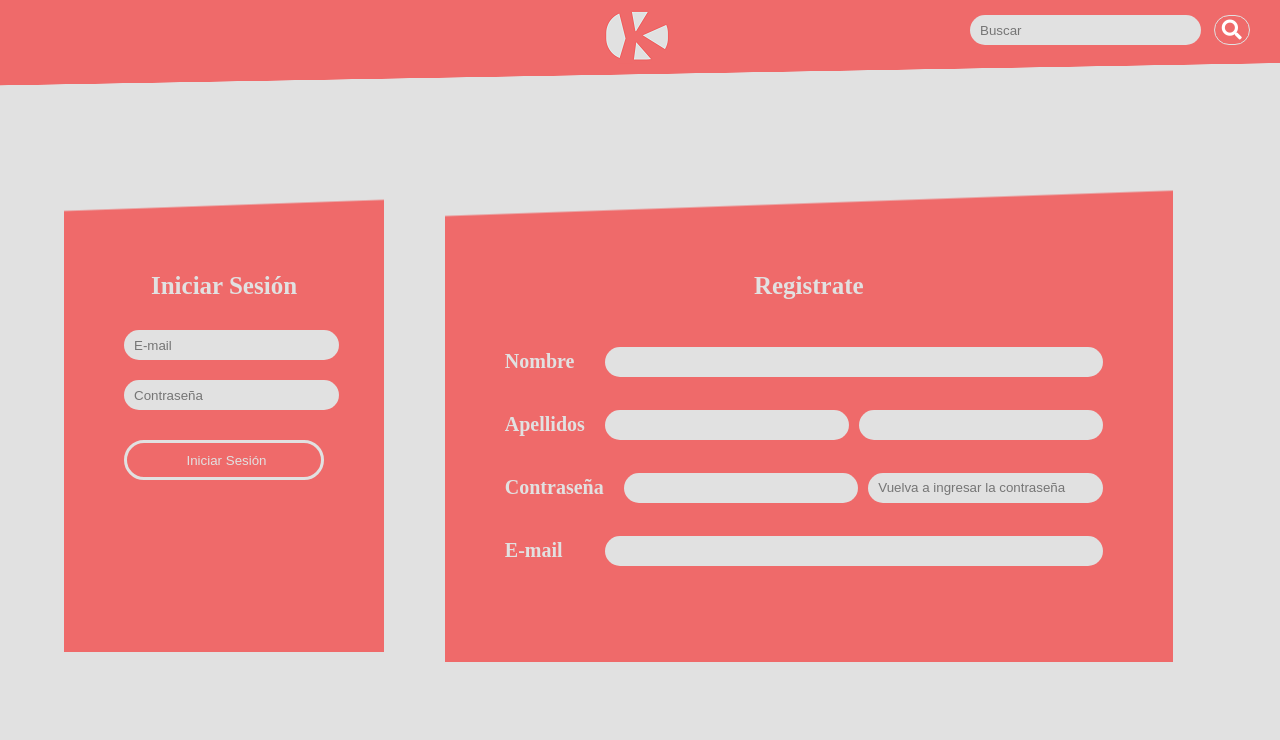
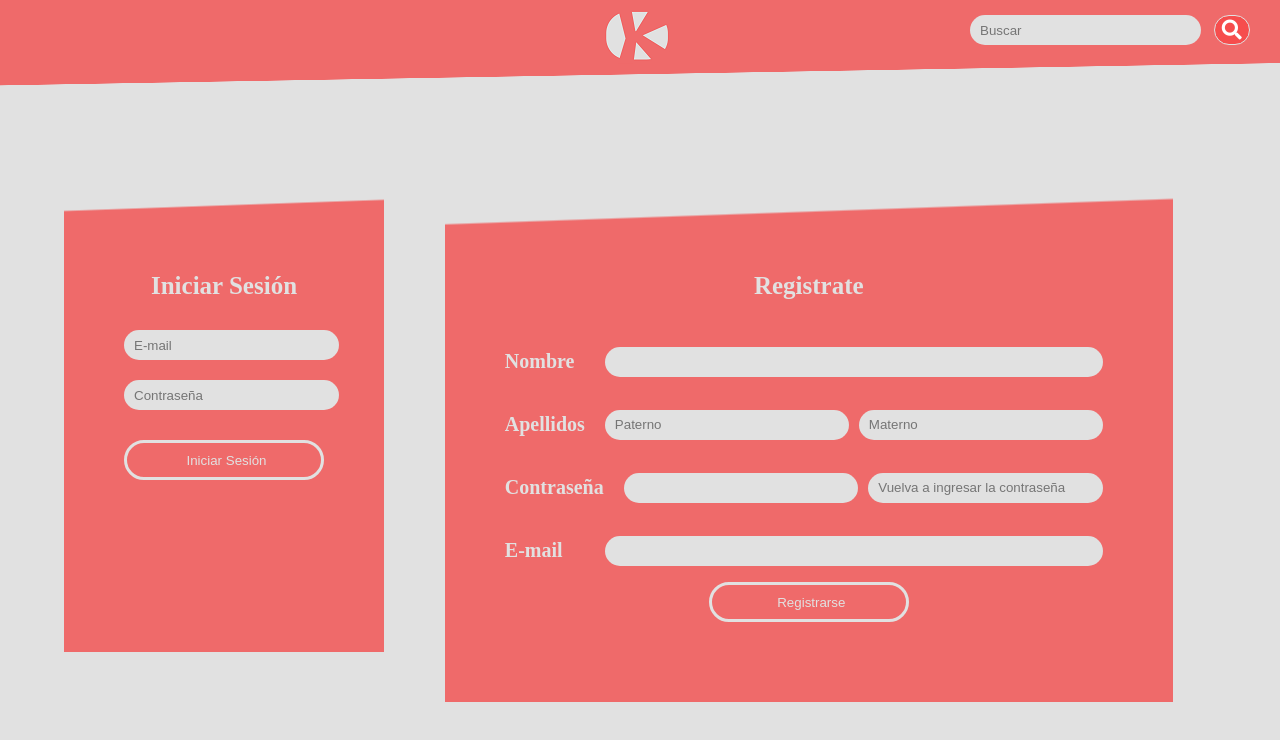
Before and after one commit to JMorInzunza/KLOPS, a plain HTML site: page index.html in a window 1280 px wide. In both pictures the pointer is over the button 1231 px from the left and 30 px from the top of the page. Drawn offline with Linux system fonts and the light colour scheme.

Commit message:
retoque index
cambios esteticos al index, habilitando las funciones de hover en los botones y los labels

```diff
--- a/css/style.css
+++ b/css/style.css
@@ -70,7 +70,13 @@ body{
 .bus button:hover{
 	border: 1px solid #E1E1E1;
 	border-radius: 20px;
+	background-color:#F64D4D;
 	transition-delay: 0.10s;
+	cursor: pointer;
+}
+
+.lab:hover{
+	cursor: default;
 }
 
 .contents{
@@ -137,6 +143,8 @@ body{
 	color: white;
 	background-color:#F64D4D;
 	border-color: white;
+	transition-delay: 0.10s;
+	cursor: pointer;
 }
 
 .registro div{
@@ -149,6 +157,10 @@ body{
 	width: 120px;
 	text-align: left;
 	padding:none;
+}
+
+.registro h3:hover{
+	cursor: default;
 }
 
 .registro input{
@@ -173,3 +185,8 @@ body{
 	overflow: hidden;
 	background-image: -webkit-linear-gradient(272deg, #E1E1E1 20.666%,#EF6A6A 21%);
 }
+
+.registro button{
+	margin-bottom: 0;
+	width: 200px;
+}
--- a/index.html
+++ b/index.html
@@ -38,8 +38,8 @@
 
 				<div>
 					<h3>Apellidos</h3>
-					<input class="nologInput"  type="text" name="apellidoP" placeholder=" ">
-					<input class="nologInput"  type="text" name="apellidoM" placeholder=" ">
+					<input class="nologInput"  type="text" name="apellidoP" placeholder="Paterno">
+					<input class="nologInput"  type="text" name="apellidoM" placeholder="Materno">
 				</div>
 					<div>
 					<h3>Contraseña</h3>
@@ -50,7 +50,7 @@
 					<h3>E-mail</h3>
 					<input class="nologInput"  type="text" name="email" placeholder=" " id="unique">
 				</div>
-
+				<button class="nologBut">Registrarse</button>
 				</section>
 		</section>
 
```
